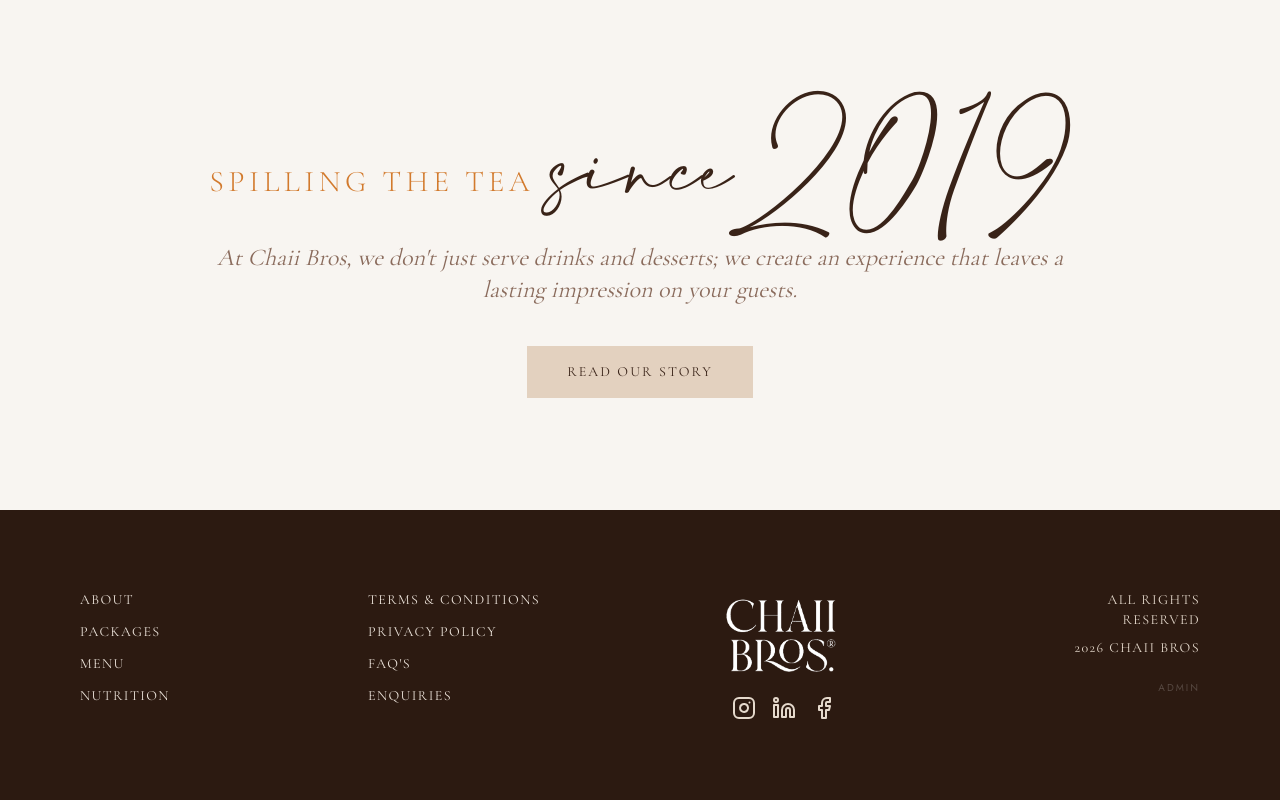
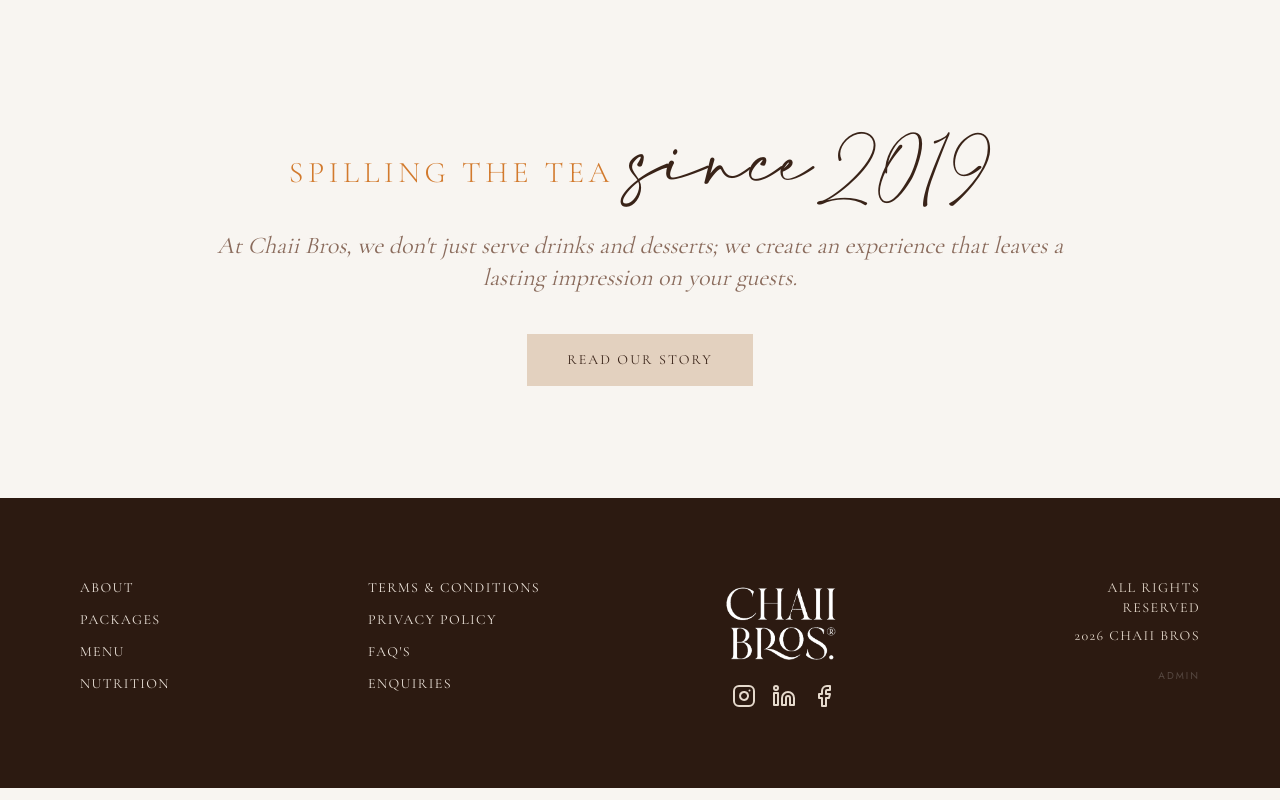
Before and after one commit to rubayitalam/Chaii-Bros, a Next.js app: page / in a window 1280 px wide. Shown: the part 3780-4580 px from the top of the page. Built offline with nearby package versions, Linux system fonts and the light colour scheme; no server answers; the database is empty.

Commit message:
fix: reduce 2019 size more

```diff
--- a/components/ui/AboutSection.tsx
+++ b/components/ui/AboutSection.tsx
@@ -14,7 +14,7 @@
                         </span>
                         <span className="inline-flex items-baseline gap-3 ml-4">
                             <span className="font-[family-name:var(--font-amalfi)] text-4xl md:text-5xl lg:text-6xl text-foreground">since</span>
-                            <span className="font-[family-name:var(--font-amalfi)] text-5xl md:text-6xl lg:text-7xl text-foreground">2019</span>
+                            <span className="font-[family-name:var(--font-amalfi)] text-2xl md:text-3xl lg:text-4xl text-foreground">2019</span>
                         </span>
                     </h2>
 
```
